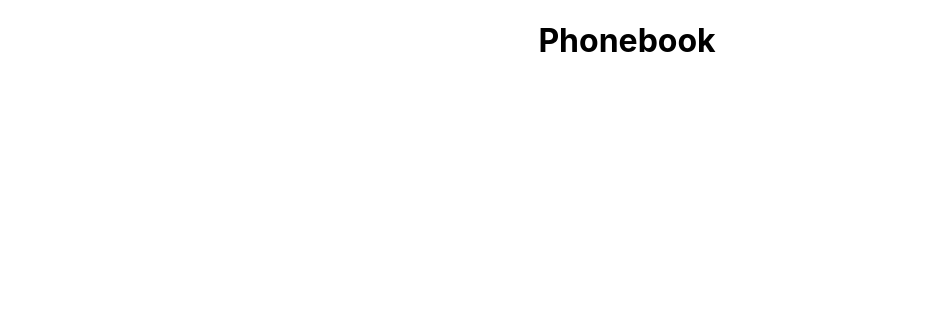
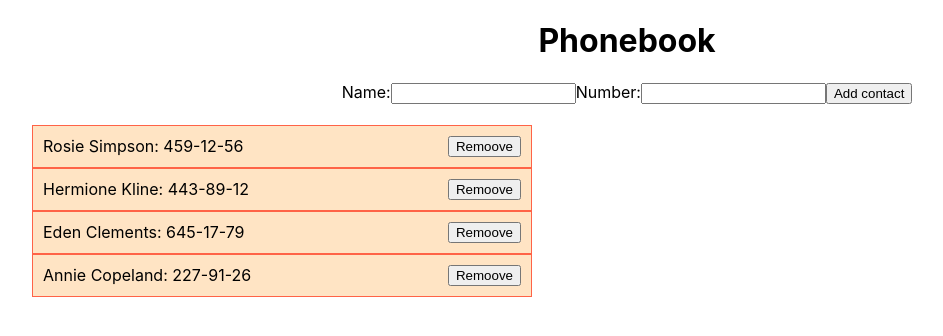
Before and after one commit to sergiuszorgo/goit-react-hw-02-phonebook, a React (Create React App) app: page / in a window 1280 px wide. Shown: the top 336 px of the page, without its empty margins (13-956 px from the left). Built offline with nearby package versions, Linux system fonts and the light colour scheme.

Commit message:
Add Contactlist element

```diff
--- a/src/App.js
+++ b/src/App.js
@@ -1,11 +1,49 @@
+import React, { Component } from "react";
 import "./App.css";
+import ContactList from "./components/ContactList";
 
-function App() {
-  return (
-    <div className="App">
-      <h1>Phonebook</h1>
-    </div>
-  );
+class App extends Component {
+  state = {
+    contacts: [
+      { id: "id-1", name: "Rosie Simpson", number: "459-12-56" },
+      { id: "id-2", name: "Hermione Kline", number: "443-89-12" },
+      { id: "id-3", name: "Eden Clements", number: "645-17-79" },
+      { id: "id-4", name: "Annie Copeland", number: "227-91-26" },
+    ],
+    filter: "",
+    name: "",
+    number: "",
+  };
+  addContact = () => {
+    console.log("Добавить контакт");
+  };
+  deleteContact = (contactId) => {
+    this.setState((prevState) => ({
+      contacts: prevState.contacts.filter(
+        (contact) => contact.id !== contactId
+      ),
+    }));
+  };
+  render() {
+    const { contacts } = this.state;
+    return (
+      <div className="App">
+        <h1>Phonebook</h1>
+        <form action="">
+          <label>
+            Name:
+            <input type="text" />
+          </label>
+          <label>
+            Number:
+            <input type="tel" />
+          </label>
+          <button onClick={this.addContact}>Add contact</button>
+        </form>
+        <ContactList contacts={contacts} deleteContact={this.deleteContact} />
+      </div>
+    );
+  }
 }
 
 export default App;
--- /dev/null
+++ b/src/components/ContactList.js
@@ -0,0 +1,19 @@
+import React from "react";
+import s from "./ContactList.module.css";
+
+const ContactList = ({ contacts, deleteContact }) => (
+  <div className={s.ContactBox}>
+    <ul className={s.ContactList}>
+      {contacts.map(({ id, name, number }) => (
+        <li key={id} className={s.ContactListItem}>
+          <p className={s.ContactListName}>
+            {name}: {number}
+          </p>
+          <button onClick={() => deleteContact(id)}>Remoove</button>
+        </li>
+      ))}
+    </ul>
+  </div>
+);
+
+export default ContactList;
--- /dev/null
+++ b/src/components/ContactList.module.css
@@ -0,0 +1,20 @@
+.ContactBox {
+  padding: 5px;
+  margin: 0 auto;
+}
+.ContactList {
+  max-width: 500px;
+}
+
+.ContactListItem {
+  display: flex;
+  justify-content: space-between;
+  align-items: center;
+  padding: 10px;
+  background-color: bisque;
+  border: 1px solid tomato;
+}
+
+.ContactListName {
+  margin: 0 20px 0 0;
+}
```
